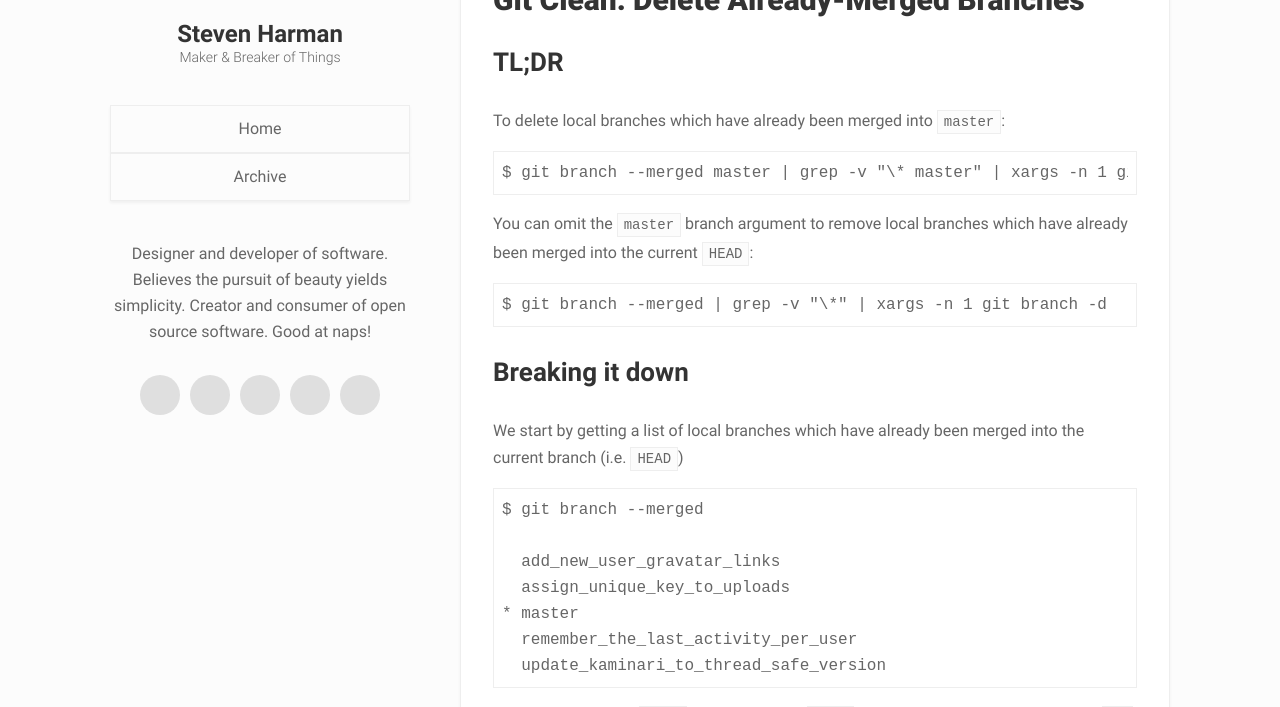
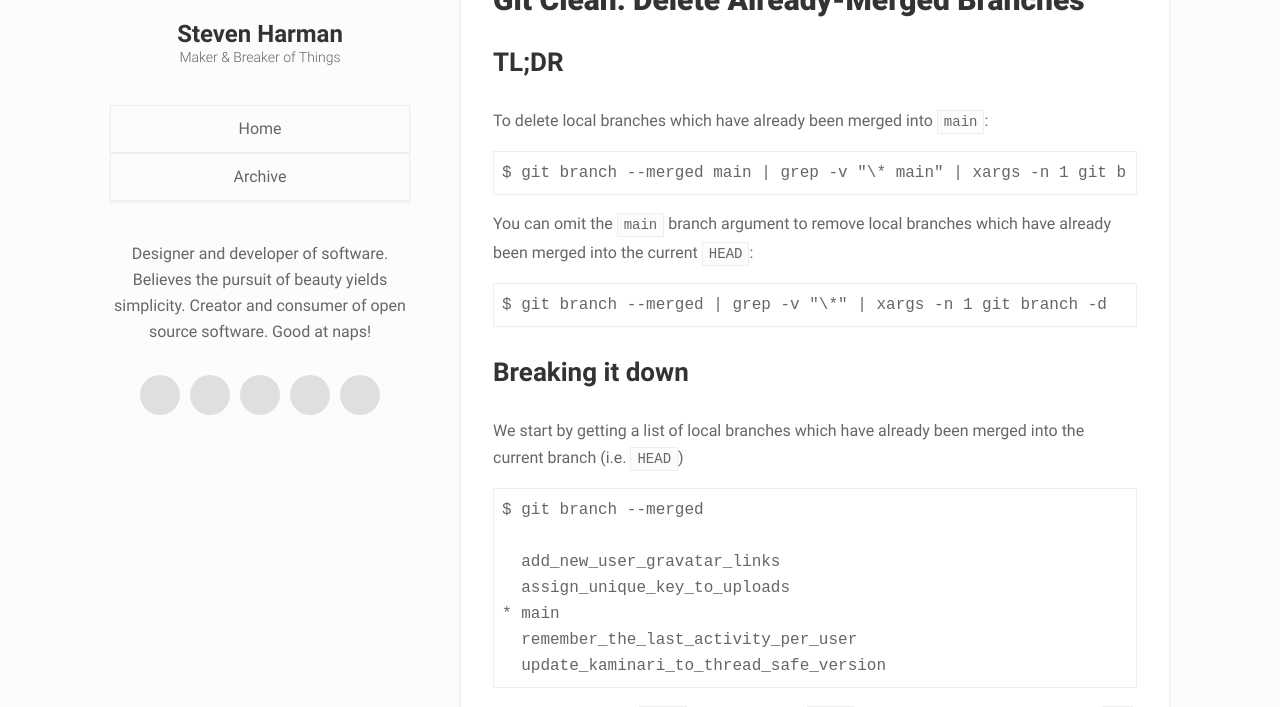
Before and after one commit to stevenharman/stevenharman.github.io, a Jekyll site: the page built from _posts/2013-10-01-git-clean-delete-already-merged-branches.markdown, in a window 1280 px wide and 1400 px high. Shown: the part 206-913 px from the top of the window. Built offline with Jekyll 4.4.1, drawn with Linux system fonts in a browser that asks for light colours; comment, search, counter and statistics services are not loaded.

Commit message:
master ➡ main

```diff
--- a/_posts/2013-10-01-git-clean-delete-already-merged-branches.markdown
+++ b/_posts/2013-10-01-git-clean-delete-already-merged-branches.markdown
@@ -5,15 +5,15 @@ date: 2013-10-01 15:20
 comments: true
 tags: [shell, git]
 image: /assets/images/posts/git-clean-example.jpg
-description: "Clean up local branches which have already been merged into master."
+description: "Clean up local branches which have already been merged into main."
 ---
 ## TL;DR
 
-To delete local branches which have already been merged into `master`:
+To delete local branches which have already been merged into `main`:
 
-    $ git branch --merged master | grep -v "\* master" | xargs -n 1 git branch -d
+    $ git branch --merged main | grep -v "\* main" | xargs -n 1 git branch -d
 
-You can omit the `master` branch argument to remove local branches which have
+You can omit the `main` branch argument to remove local branches which have
 already been merged into the current `HEAD`:
 
     $ git branch --merged | grep -v "\*" | xargs -n 1 git branch -d
@@ -27,7 +27,7 @@ into the current branch (i.e. `HEAD`)
 
       add_new_user_gravatar_links
       assign_unique_key_to_uploads
-    * master
+    * main
       remember_the_last_activity_per_user
       update_kaminari_to_thread_safe_version
 
```
